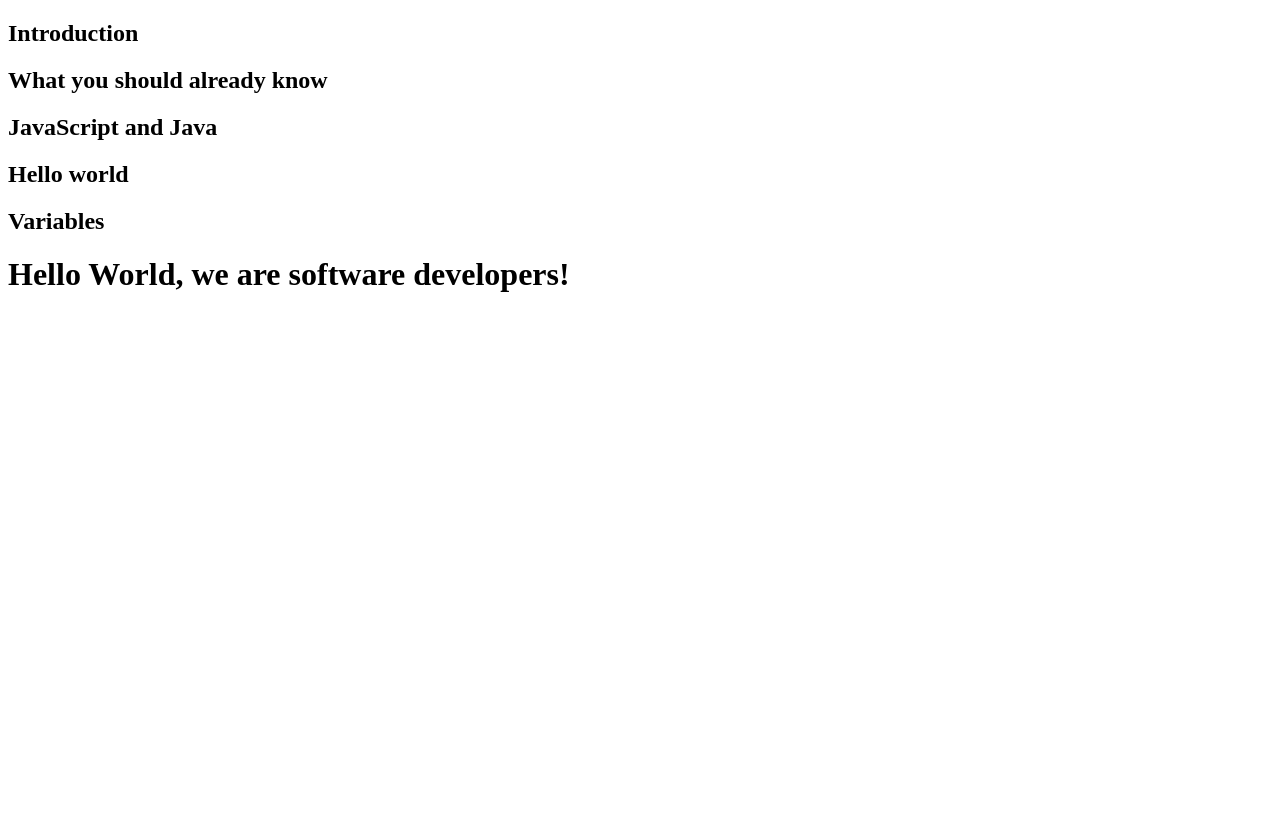
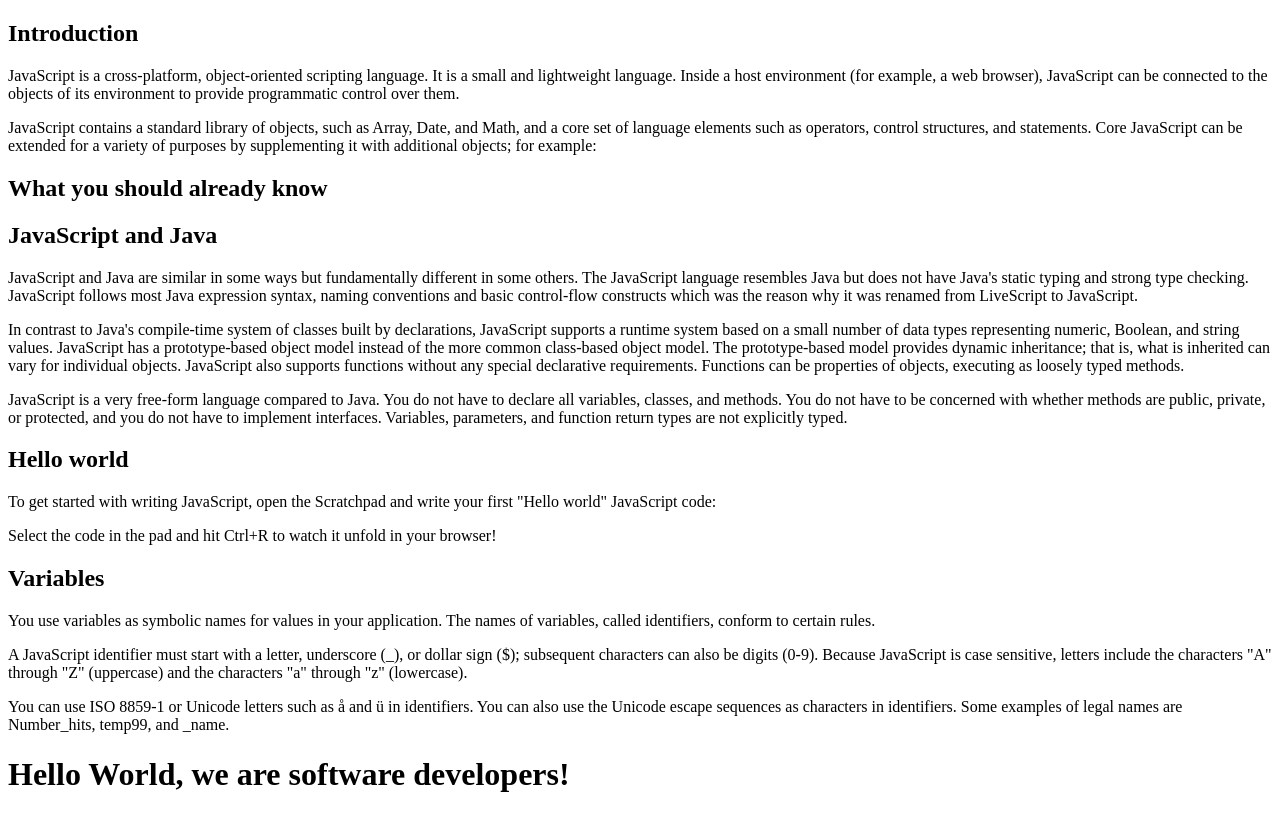
Before and after one commit to techmoves/SA-Naija2, a plain HTML site: page index.html in a window 1280 px wide. Drawn offline with Linux system fonts and the light colour scheme.

Commit message:
added p tags

```diff
--- a/index.html
+++ b/index.html
@@ -10,18 +10,75 @@
     <main id="main-doc">
       <section class="main-section" id="Introduction">
         <h1>Introduction</h1>
+      <p>JavaScript is a cross-platform, object-oriented scripting language. It is a small and lightweight language.
+         Inside a host environment (for example, a web browser),
+        JavaScript can be connected to the objects of its environment to provide programmatic control over them.
+          </p>
+          <p>
+            JavaScript contains a standard library of objects, such as Array, Date, and Math, and a core set of language elements such as operators,
+            control structures,
+            and statements. Core JavaScript can be extended for a variety of purposes by supplementing it with additional objects; for example:
+          </p>
+          <ul></ul>
       </section>
       <section class="main-section" id="What_you_should_already_know">
         <h1>What you should already know</h1>
       </section>
       <section class="main-section" id="JavaScript_and_Java">
         <h1>JavaScript and Java</h1>
+        <p>
+        JavaScript and Java are similar in some ways but fundamentally different in some others.
+        The JavaScript language resembles Java but does not have Java's static typing and strong type checking.
+        JavaScript follows most Java expression syntax,
+        naming conventions and basic control-flow constructs which was the reason why it was renamed from LiveScript to JavaScript.
+        </p>
+        <p>
+
+          In contrast to Java's compile-time system of classes built by declarations, JavaScript supports a runtime system based on a small number of data types representing numeric,
+           Boolean, and string values. JavaScript has a prototype-based object model instead of the more common class-based object model.
+           The prototype-based model provides dynamic inheritance; that is, what is inherited can vary for individual objects.
+           JavaScript also supports functions without any special declarative requirements.
+          Functions can be properties of objects, executing as loosely typed methods.
+        </p>
+
+
+        <p>
+          JavaScript is a very free-form language compared to Java. You do not have to declare all variables, classes, and methods.
+          You do not have to be concerned with whether methods are public, private, or protected,
+          and you do not have to implement interfaces. Variables, parameters,
+          and function return types are not explicitly typed.
+
+        </p>
+
+
       </section>
       <section class="main-section" id="Hello_world">
         <h1>Hello world</h1>
+
+        <p>
+          To get started with writing JavaScript, open the Scratchpad and write your first "Hello world" JavaScript code:
+        </p>
+
+        <p>
+          Select the code in the pad and hit Ctrl+R to watch it unfold in your browser!
+        </p>
       </section>
       <section class="main-section" id="Variables">
         <h1>Variables</h1>
+        <P>
+          You use variables as symbolic names for values in your application. The names of variables, called identifiers, conform to certain rules.
+        </P>
+        <p>
+          A JavaScript identifier must start with a letter, underscore (_), or dollar sign ($); subsequent characters can also be digits (0-9). Because JavaScript is case sensitive,
+          letters include the characters "A" through "Z" (uppercase) and the characters "a" through "z" (lowercase).
+        </p>
+
+        <p>
+          You can use ISO 8859-1 or Unicode letters such as å and ü in identifiers.
+          You can also use the Unicode escape sequences as characters in identifiers. Some examples of legal names are Number_hits, temp99,
+          and _name.
+        </p>
+
       </section>
     </main>
     <script src="https://cdn.freecodecamp.org/testable-projects-fcc/v1/bundle.js"></script>
```
